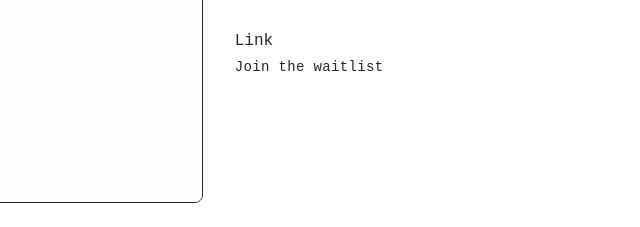
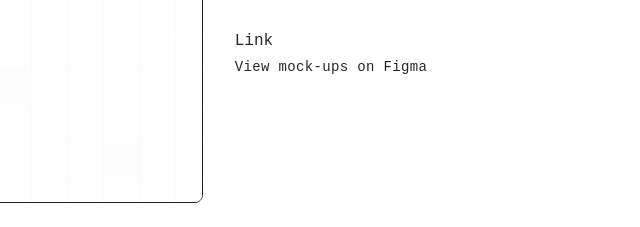
Before and after one commit to kroostille/portfolio, an Astro site: page /projects/filament in a window 1280 px wide. Shown: the part 451-678 px from the top of the page, 640-1280 px from the left. Built offline with nearby package versions, Linux system fonts and the light colour scheme; Astro itself is replaced by a stand-in of ours; a web font is replaced by a local one.

Commit message:
feat: update Filament project link

```diff
--- a/src/lib/projects.ts
+++ b/src/lib/projects.ts
@@ -97,8 +97,8 @@ export const projects: Project[] = [
       { role: "Developer", name: "Roushou" },
     ],
     tools: "Figma, Linear",
-    link: "https://filament.sh",
-    linkText: "Join the waitlist",
+    link: "https://www.figma.com/design/ab4fj4TIsGzgo8eEaaichj/Filament-(public)?node-id=0-1&t=aNH5hMkGhq7cBKZK-1",
+    linkText: "View mock-ups on Figma",
     mediaType: "image",
     mediaSrc: "/assets/projects/filament/filament-cover.jpg",
     mediaAlt: "Filament plateform cover",
--- a/src/pages/projects/filament.astro
+++ b/src/pages/projects/filament.astro
@@ -2,7 +2,6 @@
 import ProjectLayout from "../../layouts/ProjectLayout.astro";
 import { projects } from "../../lib/projects";
 import DefaultCard from "../../components/DefaultCard.astro";
-import Media from "../../components/Media.astro";
 import PaginationButton from "../../components/PaginationButton.astro";
 
 const project = projects.find((project) => project.id === "filament");
```
